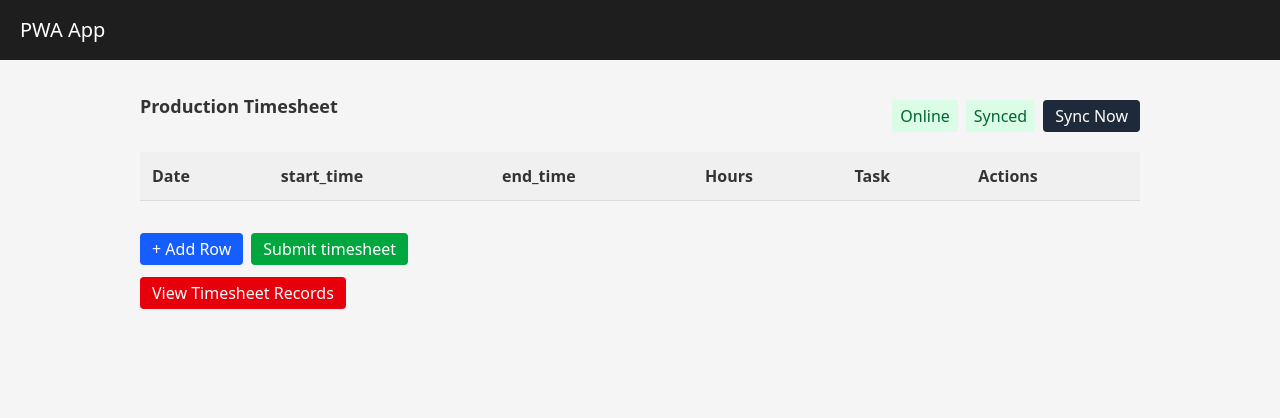
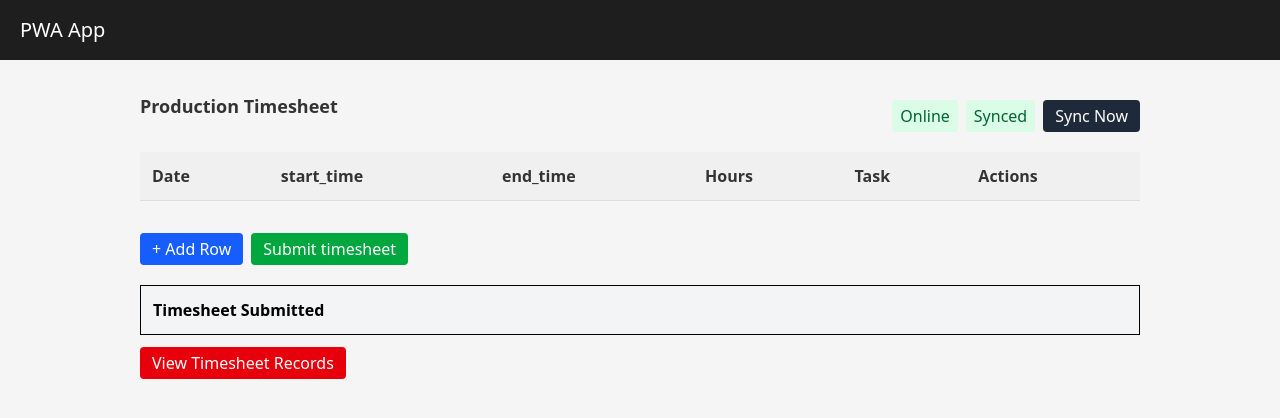
Before and after one commit to kajaclarium/pwa, a React (Vite) app: page / in a window 1280 px wide. Both pictures are taken after a click on the button "Submit timesheet". Shown: the top 418 px of the page. Built offline with nearby package versions, Linux system fonts and the light colour scheme.

Commit message:
new commit

```diff
--- a/src/components/TimesheetTable.jsx
+++ b/src/components/TimesheetTable.jsx
@@ -21,6 +21,8 @@ export default function TimesheetTable() {
   const [localRows, setLocalRows] = useState([]);
   const [showTimesheet, setShowTimesheet] = useState(false);
   const [loading, setLoading] = useState(false);
+  const [submitted, setSubmitted] = useState(false); // Track submission status
+  const [sheetLine, setSheetLine] = useState(null); // To store the submitted sheet summary
 
   // Load rows from IndexedDB into Redux on mount
   useEffect(() => {
@@ -63,7 +65,7 @@ export default function TimesheetTable() {
   }, [dispatch]);
 
   // Calculate hours from start_time/end_time
-  function calculateHours(start_time,end_time) {
+  function calculateHours(start_time, end_time) {
     if (!start_time || !end_time) return "0";
     const start_timeTime = new Date(`2025-01-01T${start_time}:00`);
     let end_timeTime = new Date(`2025-01-01T${end_time}:00`);
@@ -103,6 +105,7 @@ export default function TimesheetTable() {
   async function submitTimesheet() {
     setLoading(true);
     try {
+      const savedRows = [];
       for (const row of localRows) {
         const payload = {
           id: row.id,
@@ -121,7 +124,13 @@ export default function TimesheetTable() {
 
         // Update Redux state
         dispatch(addLocal(payload));
+
+        // Collect saved rows for summary
+        savedRows.push(payload);
       }
+
+      // Set the sheet line as the summary of the saved rows
+      setSheetLine(savedRows);
 
       notify("Saved locally", {
         body: `${localRows.length} rows saved to local DB.`,
@@ -129,6 +138,10 @@ export default function TimesheetTable() {
 
       if (navigator.onLine) dispatch(syncTimesheets());
       else dispatch(setSyncStatus("idle"));
+
+      // Reset rows after submission
+      setLocalRows([]);
+      setSubmitted(true); // Mark as submitted
     } catch (err) {
       console.error("submitTimesheet error", err);
       notify("Save failed", {
@@ -204,9 +217,7 @@ export default function TimesheetTable() {
           <thead className="bg-gray-200 text-left">
             <tr>
               {["Date", "start_time", "end_time", "Hours", "Task", "Actions"].map((h) => (
-                <th key={h} className="p-2  ">
-                  {h}
-                </th>
+                <th key={h} className="p-2  ">{h}</th>
               ))}
             </tr>
           </thead>
@@ -217,9 +228,7 @@ export default function TimesheetTable() {
                   <input
                     type="date"
                     value={row.date}
-                    onChange={(e) =>
-                      handleChange(row.id, "date", e.target.value)
-                    }
+                    onChange={(e) => handleChange(row.id, "date", e.target.value)}
                     className="w-full p-1"
                   />
                 </td>
@@ -227,9 +236,7 @@ export default function TimesheetTable() {
                   <input
                     type="time"
                     value={row.start_time}
-                    onChange={(e) =>
-                      handleChange(row.id, "start_time", e.target.value)
-                    }
+                    onChange={(e) => handleChange(row.id, "start_time", e.target.value)}
                     className="w-full p-1"
                   />
                 </td>
@@ -237,27 +244,21 @@ export default function TimesheetTable() {
                   <input
                     type="time"
                     value={row.end_time}
-                    onChange={(e) =>
-                      handleChange(row.id, "end_time", e.target.value)
-                    }
+                    onChange={(e) => handleChange(row.id, "end_time", e.target.value)}
                     className="w-full p-1"
                   />
                 </td>
-                <td className="p-2   text-center font-semibold">
-                  {row.hours}
-                </td>
+                <td className="p-2 text-center font-semibold">{row.hours}</td>
                 <td className="p-2  ">
                   <input
                     type="text"
                     value={row.task}
                     placeholder="Work description"
-                    onChange={(e) =>
-                      handleChange(row.id, "task", e.target.value)
-                    }
+                    onChange={(e) => handleChange(row.id, "task", e.target.value)}
                     className="w-full p-1"
                   />
                 </td>
-                <td className="p-2   flex justify-center gap-1">
+                <td className="p-2 flex justify-center gap-1">
                   <button
                     onClick={() => removeRow(row.id)}
                     className="px-2 py-1 bg-red-500 text-white rounded"
@@ -288,6 +289,21 @@ export default function TimesheetTable() {
         </button>
       </div>
 
+      {/* Sheet Line (submitted data) */}
+      {submitted && sheetLine && (
+        <div className="mt-5 p-3 border bg-gray-100">
+          <h3 className="font-bold">Timesheet Submitted</h3>
+          <ul>
+            {sheetLine.map((row) => (
+              <li key={row.id}>
+                {row.date} - {row.hours} hours - {row.task || "No Task"}
+              </li>
+            ))}
+          </ul>
+        </div>
+      )}
+
+      {/* View Timesheet Records */}
       <div className="flex gap-2 mt-3">
         <button
           onClick={() => setShowTimesheet(true)}
--- a/src/components/TimesheetView.jsx
+++ b/src/components/TimesheetView.jsx
@@ -73,6 +73,7 @@ export default function TimesheetView() {
                 <td className="p-2">{r.end_time}</td>
                 <td className="p-2">{r.hours}</td>
                 <td className="p-2">{r.task}</td>
+                <td className="p-2">{r.created_at}</td>
               </tr>
             ))}
           </tbody>
```
